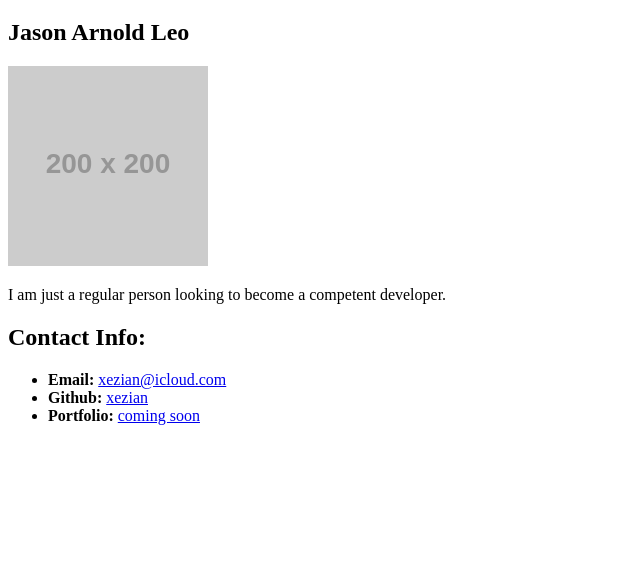
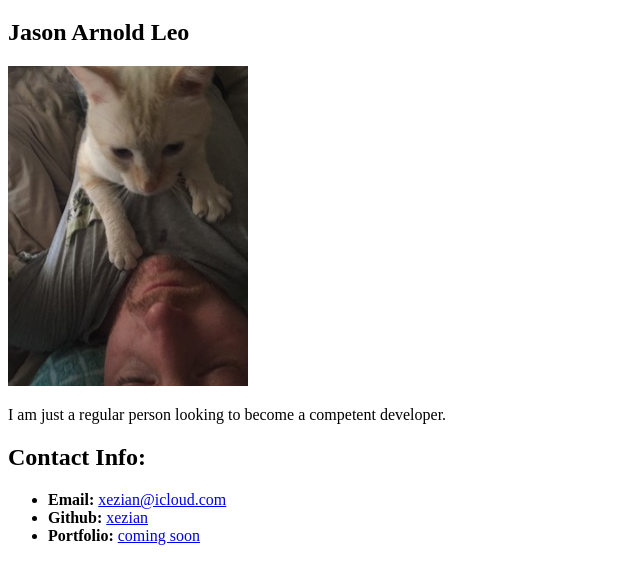
Before and after one commit to xezian/whatever-you-like, a plain HTML site: page index.html in a window 1280 px wide. Shown: the part 61-644 px from the top of the page, without its empty margins (0-640 px from the left). Drawn offline with Linux system fonts and the light colour scheme; placeholder pictures from the web are drawn by us.

Commit message:
added image

```diff
--- a/index.html
+++ b/index.html
@@ -7,7 +7,7 @@
         <h1>Student Bio</h1>
         <h2>Jason Arnold Leo</h2>
         <p></p>
-        <img src="http://www.placehold.it/200x200"/>
+        <img src="images/IMG_4087.jpeg"/>
         <p>I am just a regular person looking to become a competent developer.</p>
         <h2>Contact Info:</h2>
             <ul>
```
Also changed, not shown: images/IMG_4087.jpeg (added).
